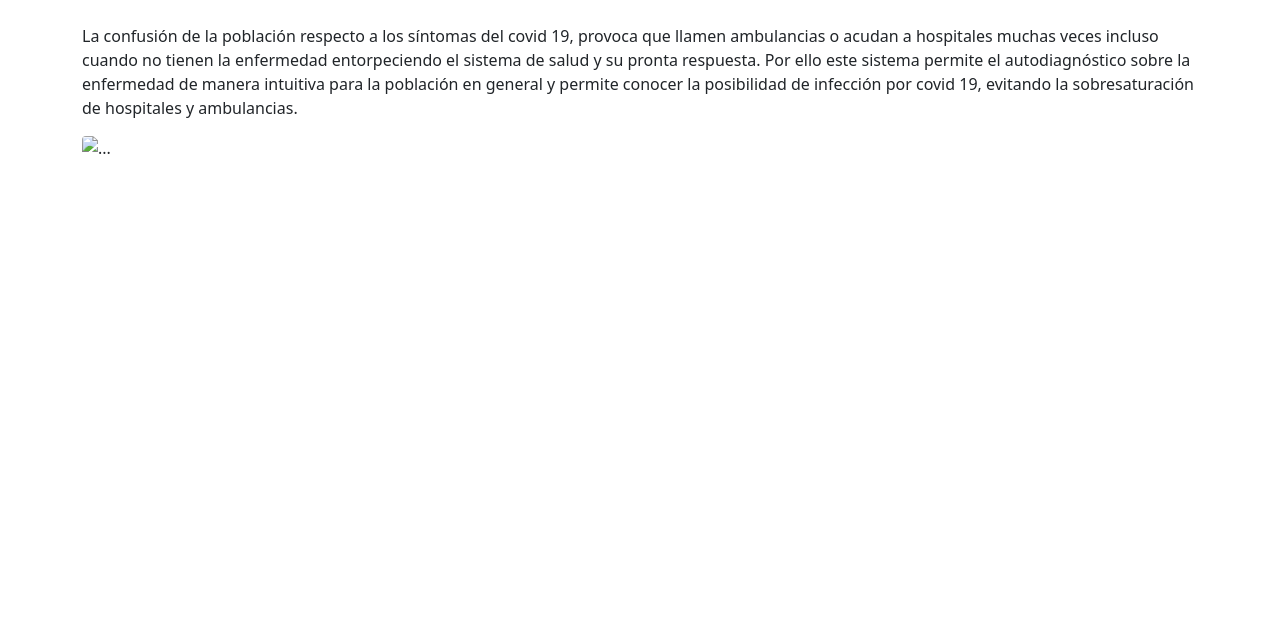
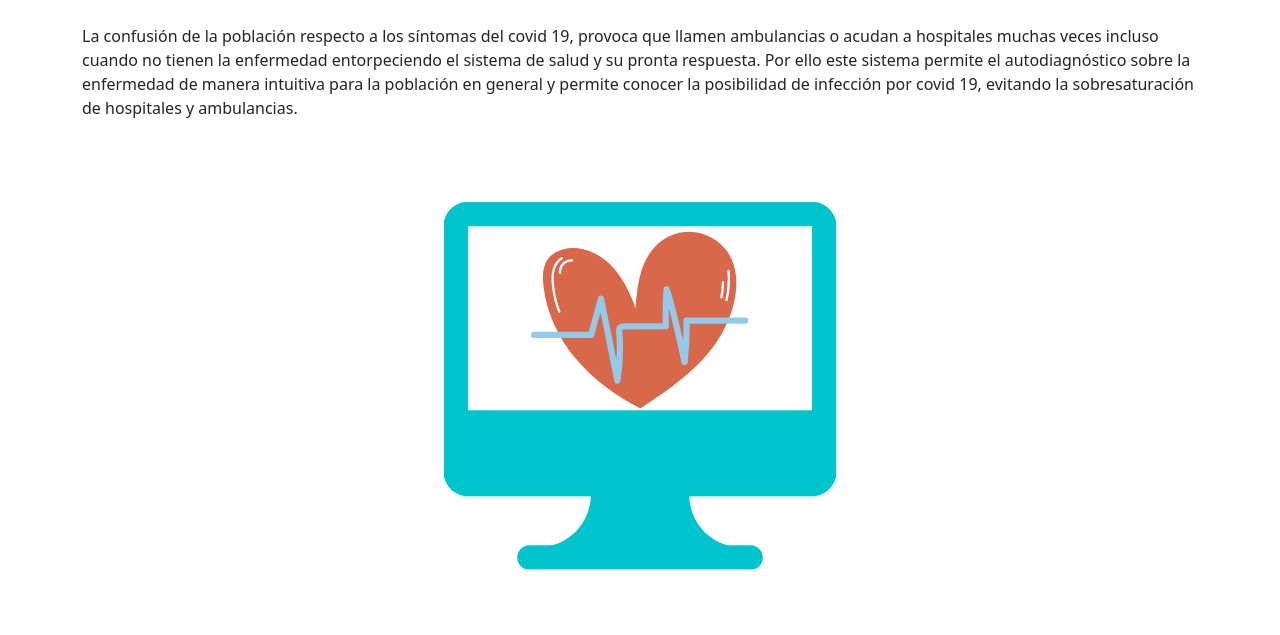
Before and after one commit to Diego-PA/infovi, a Laravel app: page / in a window 1280 px wide. Shown: the part 73-708 px from the top of the page. Run offline with Laravel 8, Linux system fonts and the light colour scheme.

Commit message:
subiendo logo

```diff
--- a/resources/views/index.blade.php
+++ b/resources/views/index.blade.php
@@ -26,7 +26,7 @@
 
     <div class="container">
         <p>La confusión de la población respecto a los síntomas del covid 19, provoca que llamen ambulancias o acudan a hospitales muchas veces incluso cuando no tienen la enfermedad entorpeciendo el sistema de salud y su pronta respuesta. Por ello este sistema permite el autodiagnóstico sobre la enfermedad de manera intuitiva para la población en general y permite conocer la posibilidad de infección por covid 19, evitando la sobresaturación de hospitales y ambulancias.</p>
-        <img src="" class="rounded mx-auto d-block" alt="...">
+        <img src="/public/logo.png" class="rounded mx-auto d-block" alt="...">
     </div>
 
 </body>
```
Also changed, not shown: public/logo.png (added), public/logo.svg (deleted).
